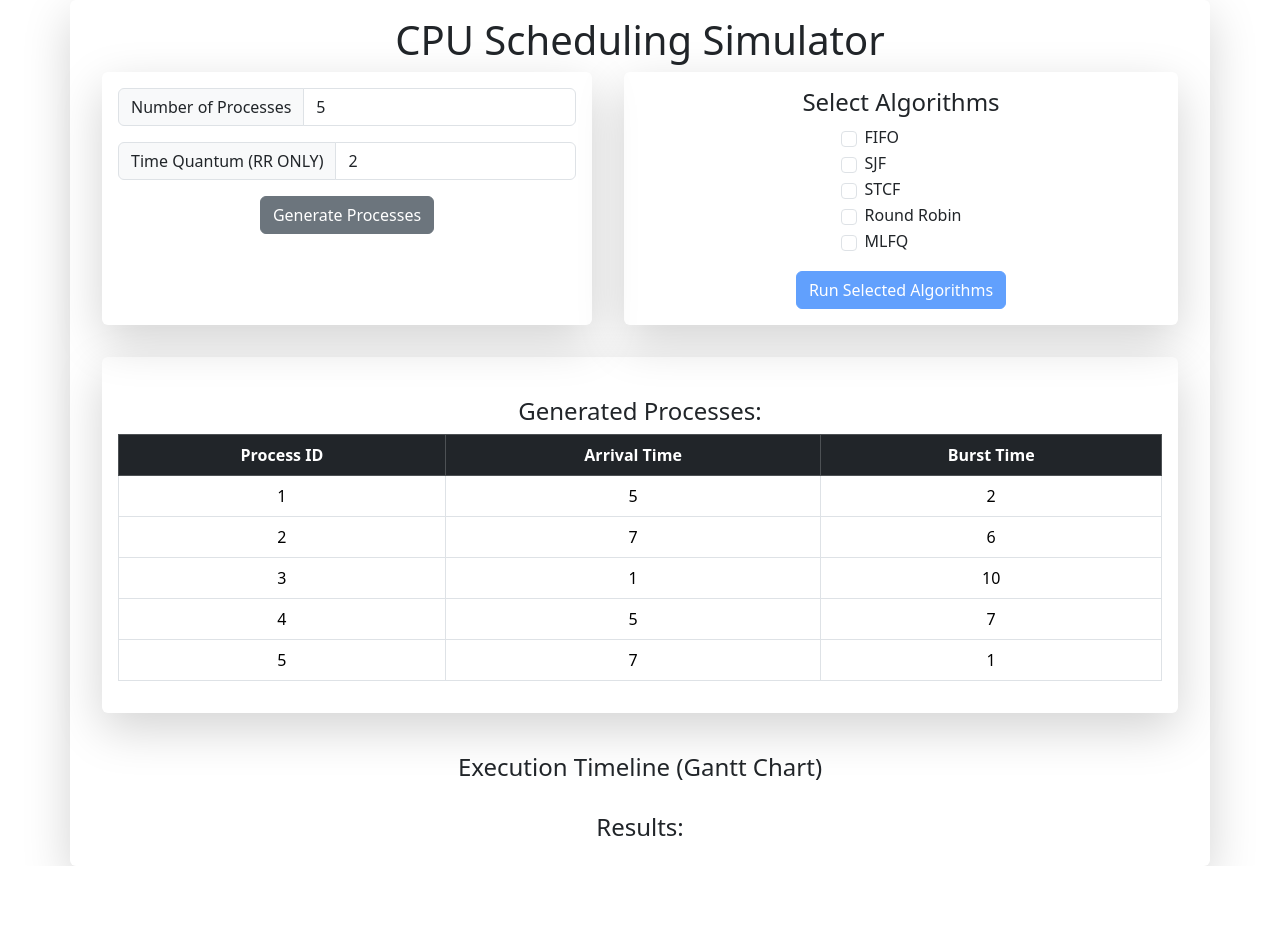
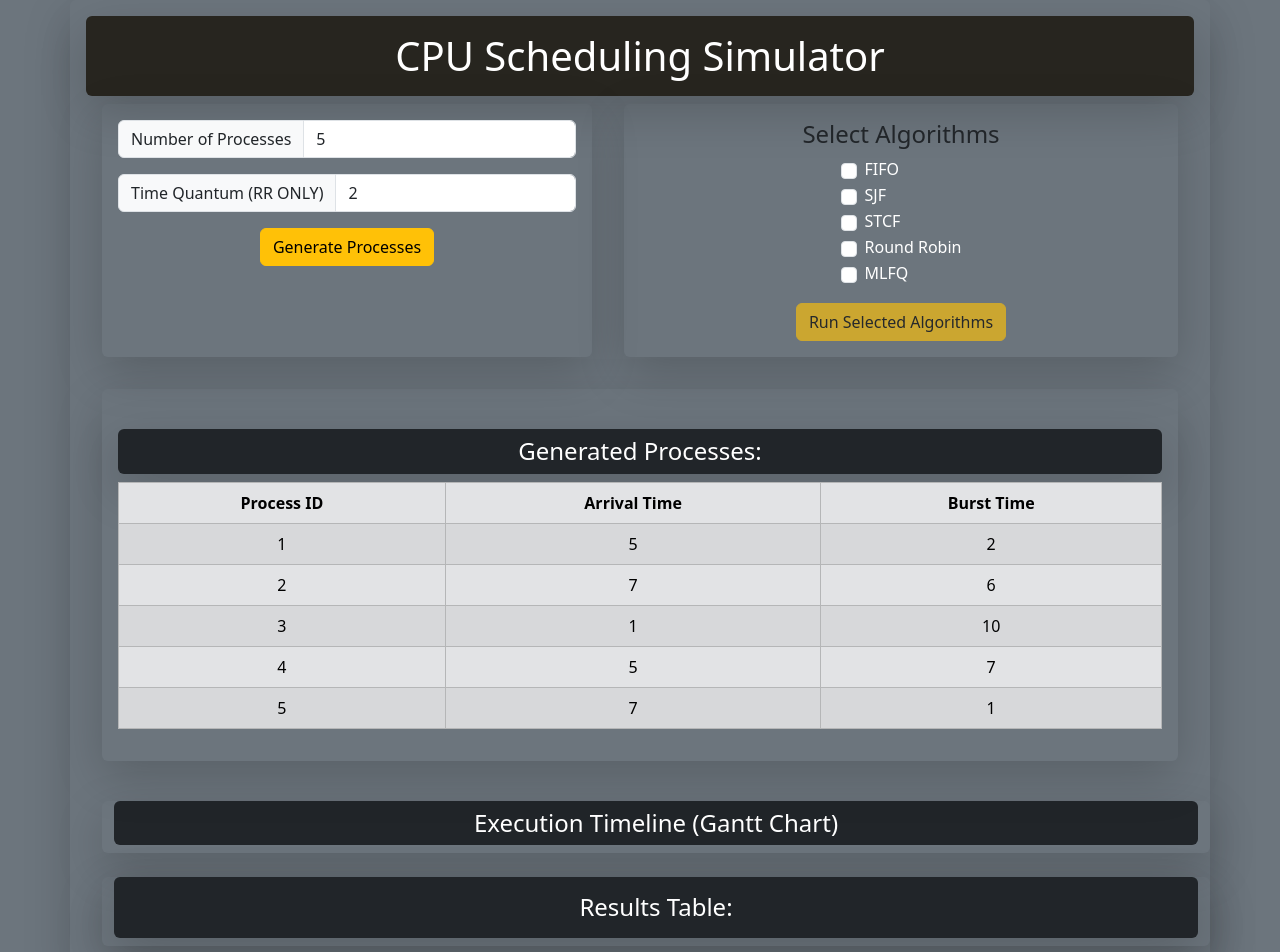
Before and after one commit to phoozies/CS540-CPU-Scheduling, a React (Vite) app in the folder CS540-CPU-Scheduling/: page / in a window 1280 px wide. Shown: the top 952 px of the page. Before the commit the page ends 866 px from the top, so only its background shows below. Built offline with nearby package versions, Linux system fonts and the light colour scheme.

Commit message:
Added UI changes

```diff
--- a/CS540-CPU-Scheduling/index.html
+++ b/CS540-CPU-Scheduling/index.html
@@ -6,8 +6,8 @@
     <meta name="viewport" content="width=device-width, initial-scale=1.0" />
     <title>Vite + React + TS</title>
   </head>
-  <body>
-    <div class="container-fluid" id="root"></div>
+  <body class="bg-secondary">
+    <div class="container-fluid shadow-lg" id="root"></div>
     <script type="module" src="/src/main.tsx"></script>
   </body>
 </html>
--- a/CS540-CPU-Scheduling/src/App.tsx
+++ b/CS540-CPU-Scheduling/src/App.tsx
@@ -18,14 +18,14 @@ function App() {
 
     return (
         <div className="container text-center shadow-lg p-3 rounded">
-            <h1 className="text-center">CPU Scheduling Simulator</h1>
+            <h1 className="text-center p-3 text-white rounded shadow-lg" style={{ backgroundColor: "#27251F"}}>CPU Scheduling Simulator</h1>
 
             {/* Scheduler Component */}
             <Scheduler setResults={setResults} />
 
             {/* Gantt Chart Section */}
-            <div className="mt-4">
-                <h4>Execution Timeline (Gantt Chart)</h4>
+            <div className="mt-4 container-fluid shadow-lg m-3 rounded">
+                <h4 className="rounded bg-dark p-2 text-white">Execution Timeline (Gantt Chart)</h4>
                 <div className="row">
                     {results.length > 0 &&
                         results.map((res, index) => (
@@ -35,7 +35,7 @@ function App() {
                                     results.length % 2 === 1 && index === results.length - 1 ? "mx-auto" : ""
                                 }`}
                             >
-                                <h5>{res.algorithm}</h5>
+                                <h5 className="shadow-lg text-white p-2 m-2 rounded">{res.algorithm}</h5>
                                 <GanttChart
                                     algorithm={res.algorithm}
                                     result={res.result}
@@ -47,8 +47,8 @@ function App() {
             </div>
 
             {/* Results Table Section */}
-            <div className="mt-4">
-                <h4>Results:</h4>
+            <div className="mt-4 container-fluid shadow-lg m-3 rounded">
+                <h4 className="shadow-lg rounded bg-dark text-white p-3">Results Table:</h4>
                 <div className="row">
                     {results.length > 0 &&
                         results.map((res, index) => (
--- a/CS540-CPU-Scheduling/src/components/AlgorithmSelector.tsx
+++ b/CS540-CPU-Scheduling/src/components/AlgorithmSelector.tsx
@@ -33,14 +33,14 @@ export default function AlgorithmSelector({ runAlgorithms, timeQuantum }: any) {
                             checked={selectedAlgorithms.includes(alg.value)}
                             onChange={() => handleCheckboxChange(alg.value)}
                         />
-                        <label className="form-check-label" htmlFor={alg.value}>{alg.label}</label>
+                        <label className="form-check-label text-white" htmlFor={alg.value}>{alg.label}</label>
                     </div>
                 ))}
             </div>
 
             {/* Button to Run Selected Algorithms */}
             <button
-                className="btn btn-primary mt-3"
+                className="btn btn-warning mt-3"
                 onClick={() => runAlgorithms(selectedAlgorithms, timeQuantum)}
                 disabled={selectedAlgorithms.length === 0}
             >
--- a/CS540-CPU-Scheduling/src/components/Controls.tsx
+++ b/CS540-CPU-Scheduling/src/components/Controls.tsx
@@ -15,7 +15,7 @@ export default function Controls({ numProcesses, setNumProcesses, timeQuantum, s
 
             {/* Buttons for Generating & Running */}
             <div className="text-center">
-                <button className="btn btn-secondary" onClick={handleGenerate}>Generate Processes</button>
+                <button className="btn btn-warning" onClick={handleGenerate}>Generate Processes</button>
             </div>
         </div>
     );
--- a/CS540-CPU-Scheduling/src/components/GanttChart.tsx
+++ b/CS540-CPU-Scheduling/src/components/GanttChart.tsx
@@ -58,8 +58,8 @@ const GanttChart: React.FC<GanttChartProps> = ({ algorithm, result, color }) =>
                     },
                     options: {
                         animation: {
-                            duration: 500, // Animation duration in milliseconds
-                            easing: "linear", // Smooth linear animation
+                            duration: 500,
+                            easing: "linear",
                         },
                         scales: {
                             x: {
@@ -68,36 +68,41 @@ const GanttChart: React.FC<GanttChartProps> = ({ algorithm, result, color }) =>
                                 title: {
                                     display: true,
                                     text: "Timeline",
+                                    color: "white", // White axis title
                                 },
-                                min: 0, // Start the x-axis from 0
-                                max: totalTime, // Set the max to total time (finish time of last process)
                                 ticks: {
-                                    stepSize: 1,
+                                    color: "white", // White x-axis labels
                                 },
+                                grid: {
+                                    color: "rgba(255, 255, 255, 0.2)", // Light white grid lines
+                                },
+                                min: 0,
+                                max: totalTime,
                             },
                             y: {
                                 title: {
                                     display: true,
                                     text: "Process ID",
+                                    color: "white", // White axis title
                                 },
-                                min: 0, // Start the y-axis from 0
                                 ticks: {
-                                    stepSize: 1,
+                                    color: "white", // White y-axis labels
                                 },
+                                grid: {
+                                    color: "rgba(255, 255, 255, 0.2)", // Light white grid lines
+                                },
+                                min: 0,
                             },
                         },
                         plugins: {
                             tooltip: {
-                                callbacks: {
-                                    label: (context) => {
-                                        const data = context.raw as { x: number; y: number; x2: number };
-                                        return `Process ${data.y}: ${data.x} to ${data.x2}`;
-                                    },
-                                },
+                                titleColor: "white", // White tooltip title
+                                bodyColor: "white", // White tooltip text
                             },
                             legend: {
-                                display: true,
-                                position: "top",
+                                labels: {
+                                    color: "white", // White legend labels
+                                },
                             },
                         },
                     },
--- a/CS540-CPU-Scheduling/src/components/ProcessTable.tsx
+++ b/CS540-CPU-Scheduling/src/components/ProcessTable.tsx
@@ -1,9 +1,9 @@
 export default function ProcessTable({ processes }: { processes: any[] }) {
     return (
         <div className="mt-4">
-            <h4>Generated Processes:</h4>
-            <table className="table table-bordered">
-                <thead className="table-dark">
+            <h4 className="rounded shadow-lg bg-dark text-white p-2">Generated Processes:</h4>
+            <table className="table table-bordered table-striped table-secondary">
+                <thead className="table-secondary">
                     <tr>
                         <th>Process ID</th>
                         <th>Arrival Time</th>
--- a/CS540-CPU-Scheduling/src/components/ResultsTable.tsx
+++ b/CS540-CPU-Scheduling/src/components/ResultsTable.tsx
@@ -19,7 +19,7 @@ const ResultsTable: React.FC<ResultsTableProps> = ({ results }) => {
             <div className="table-responsive">
                 {results.map((res, index) => (
                     <div key={index} className="mb-4">
-                        <h5>{res.algorithm}</h5>
+                        <h5 className="rounded shadow text-white p-2">{res.algorithm}</h5>
                         <table className="table table-bordered table-striped">
                             <thead className="thead-dark">
                                 <tr>
```
